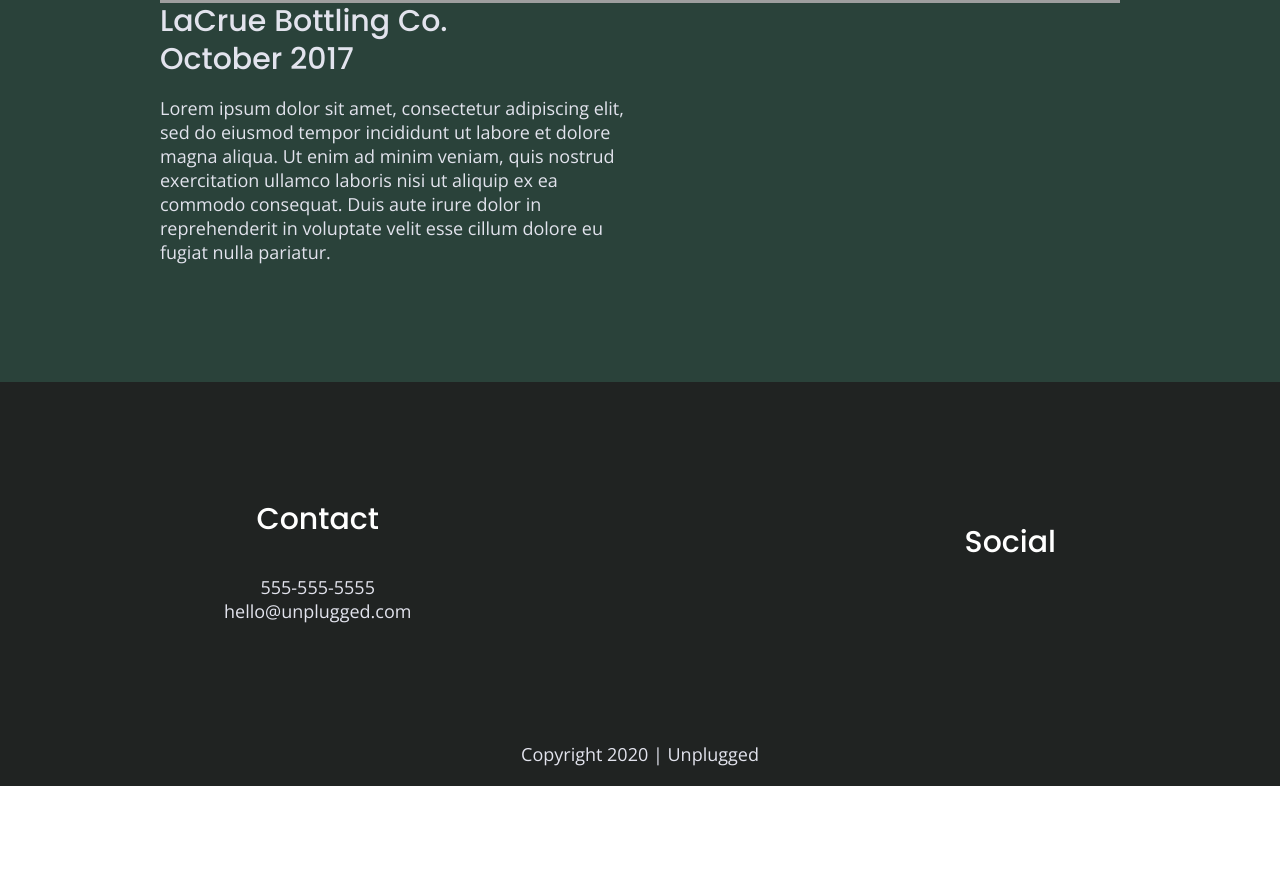
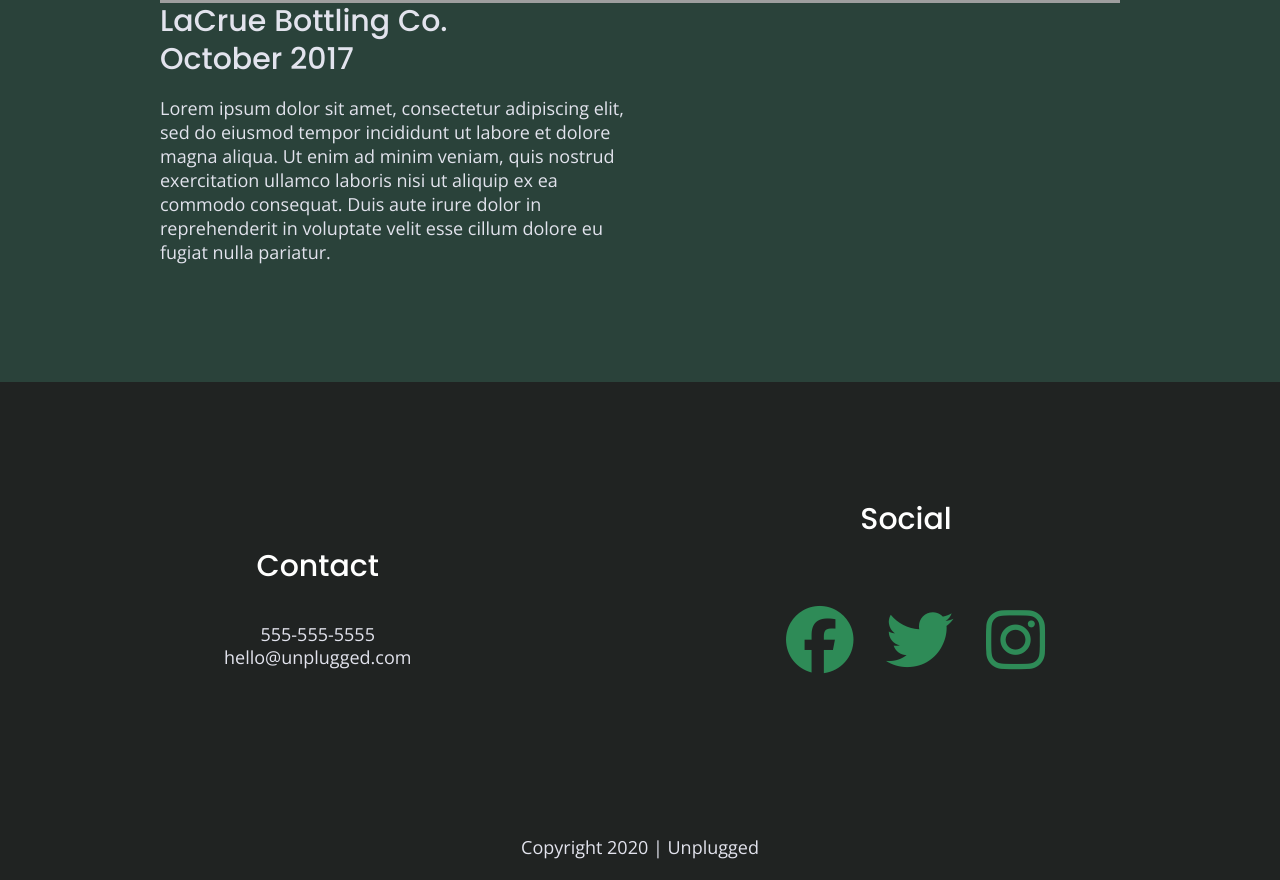
Before and after one commit to MandyHarmony/unplugged-retreat, a website built with Parcel: page index.html in a window 1280 px wide. Shown: the part 2972-3852 px from the top of the page. Before the commit the page ends 3758 px from the top, so only its background shows below. Built offline with nearby package versions, Linux system fonts and the light colour scheme; grey boxes are pictures that could not be loaded.

Commit message:
Added social icons to all pages

```diff
--- a/css/main.css
+++ b/css/main.css
@@ -245,6 +245,15 @@ footer .social-icons p {
   align-items: center;
 }
 
+.social-icons i {
+  color: seagreen;
+  border-radius: ;
+  width: 40px;
+  height: 40px;
+  font-size: 3.75em;
+  margin-bottom: 40px;
+}
+
 footer .copyright {
   margin: 20px 0;
 }
@@ -420,6 +429,15 @@ About Page
   left: 0;
 }
 
+.social-icons i {
+  color: seagreen;
+  border-radius: ;
+  width: 40px;
+  height: 40px;
+  font-size: 3.75em;
+  margin-bottom: 40px;
+}
+
 /* =======================================================================
 FAQ Page
 =========================================================================*/
@@ -450,6 +468,16 @@ FAQ Page
 
 .faq-content h4 {
   line-height: 1.333;
+}
+
+.social-icons i {
+  color: seagreen;
+  border-radius: ;
+  width: 40px;
+  height: 40px;
+  font-size: 3.75em;
+  margin-bottom: 40px;
+  padding: 30px;
 }
 
 /* ==========================================================================
--- a/index.html
+++ b/index.html
@@ -161,12 +161,15 @@
           <div class="social-icons">
               <p>
                 <a href="http://facebook.com/yoursite" target="_blank"></a>
+                <i class="fab fa-facebook"></i>
               </p>
               <p>
                 <a href="http://twitter.com/yoursite" target="_blank"></a>
+                <i class="fab fa-twitter"></i>
               </p>
               <p>
                 <a href="http://instagram.com/yoursite" target="_blank"></a>
+                <i class="fab fa-instagram"></i>
               </p>
           </div>
         </div>
```
Also changed, not shown: about/index.html (+3 -0 lines), faq/index.html (+3 -0 lines).
